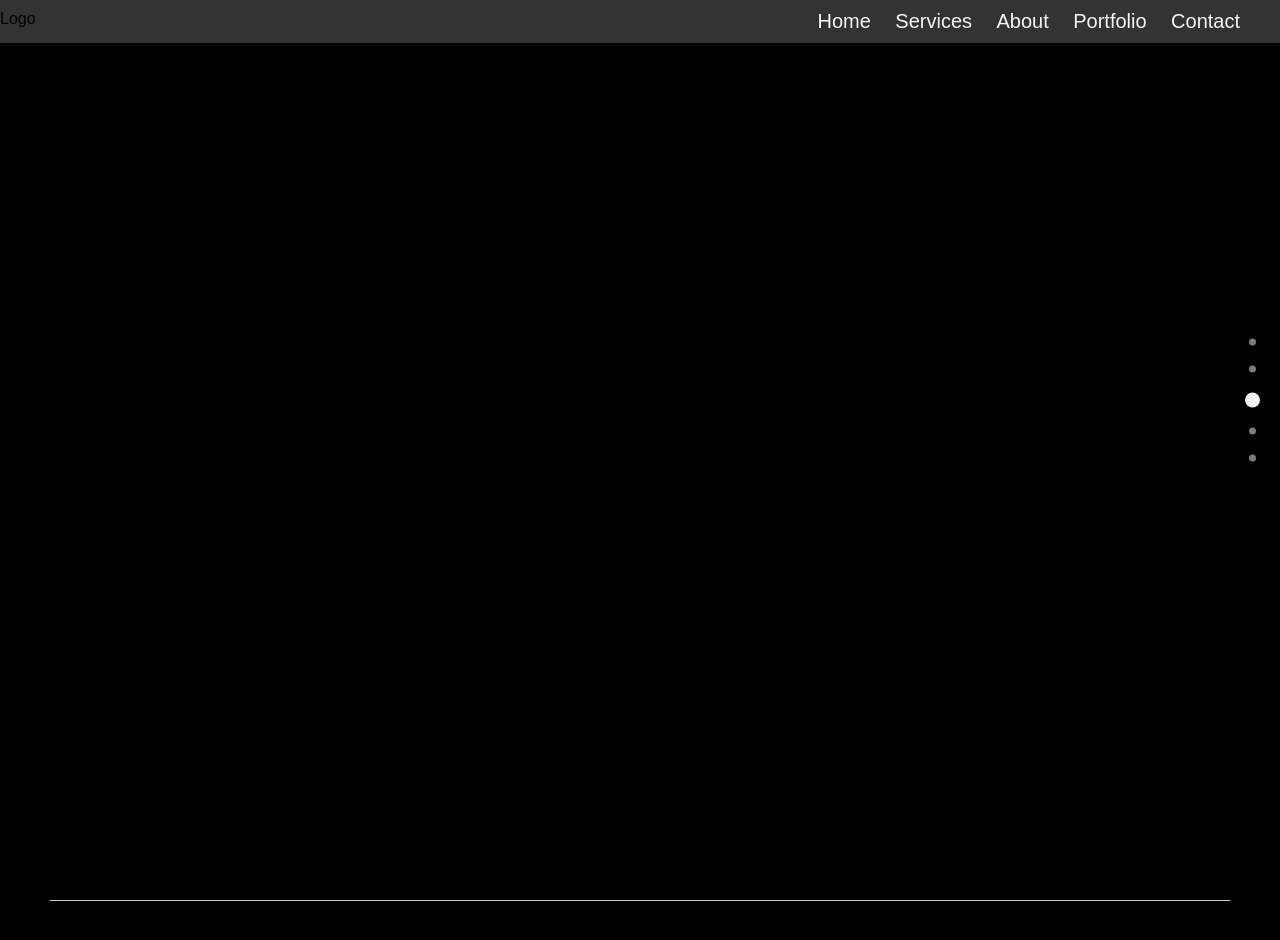
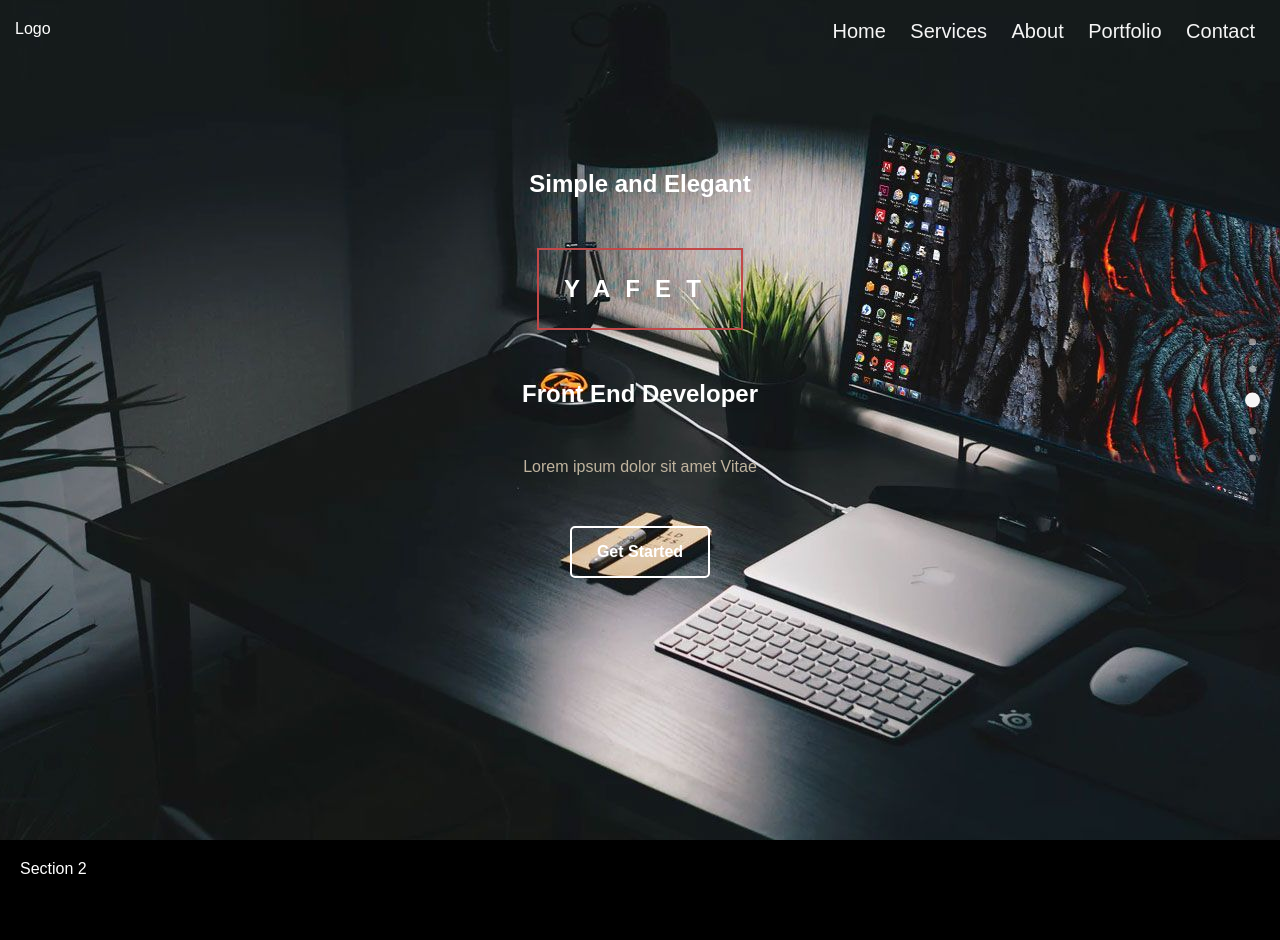
Before and after one commit to yaftes/portfolio1, a plain HTML site: page index.html in a window 1280 px wide. Shown: the top 940 px of the page. Drawn offline with Linux system fonts and the light colour scheme.

Commit message:
Add image to the first section and design each components

```diff
--- a/index.html
+++ b/index.html
@@ -18,7 +18,15 @@
         </ul>
     </nav>
     <div class="content">
-        <section id="section1">Section 1</section>
+        <section id="section1">
+            <div>
+                <h2>Simple and Elegant</h2>
+                <div>YAFET</div>
+                <h1>Front End Developer</h1>
+                <p>Lorem ipsum dolor sit amet Vitae </p>
+                <button>Get Started</button>
+            </div>
+        </section>
         <section id="section2">Section 2</section>
         <section id="section3">Section 3</section>
         <section id="section4">Section 4</section>
--- a/styles.css
+++ b/styles.css
@@ -4,16 +4,17 @@ body, html {
     font-family: Arial, sans-serif;
     scroll-behavior: smooth;
     background-color: black;
+    color: white;
+    box-sizing: border-box;
 }
 
 .content {
-    padding: 50px;
+    width: 100%;
 }
 
 section {
     height: 100vh;
     padding: 20px;
-    border-bottom: 1px solid #ccc;
 }
 
 .section-pointer {
@@ -47,11 +48,12 @@ nav {
     top: 0;
     left: 0;
     width: 100%;
-    background-color: #333;
+    background-color:transparent;
     padding: 10px 0;
     z-index: 1000;
     display: flex;
     justify-content: space-between;
+    padding:20px 15px;
 }
 
 nav ul {
@@ -78,7 +80,7 @@ nav ul li a::after {
     content: '';
     width: 0%;
     height: 3px;
-    background: yellow;
+    background: rgb(193, 72, 72);
     position: absolute;
     left: 0;
     bottom: -6px;
@@ -91,6 +93,49 @@ nav ul li a:hover::after {
 
 
 .content {
-    padding: 50px;
-    padding-top: 60px; /* Add padding to avoid content being hidden under fixed nav */
+     /* Add padding to avoid content being hidden under fixed nav */
 }
+
+
+/******* first section *******/
+#section1 {
+    background-image: url(images/bg.jpg);
+    background-position: center;
+    background-size: cover;
+    background-repeat: no-repeat;
+
+
+}
+#section1 div{
+    text-align: center;
+}
+#section1 div h2 {
+    margin-top: 150px;
+}
+#section1 div div {
+    margin: 30px;
+    letter-spacing: 0.4cm;
+    display: inline-block;
+    border: 2px solid rgb(193, 72, 72);
+    padding: 25px;
+    font-weight: bold;
+    font-size: 24px;
+}
+#section1 div p {
+    color:rgb(192, 180, 159);
+    margin: 50px 0;
+}
+#section1 div button {
+    color: white;
+    padding: 15px 25px;
+    background: transparent;
+    border: 2px solid white;
+    border-radius: 5px;
+    font-weight: bold;
+    font-size: 16px;
+}
+#section1 div button:hover {
+    background-color:rgb(193, 72, 72) ;
+    border: none;
+    transition: 0.5s;
+}
```
Also changed, not shown: images/bg.jpg (added).
